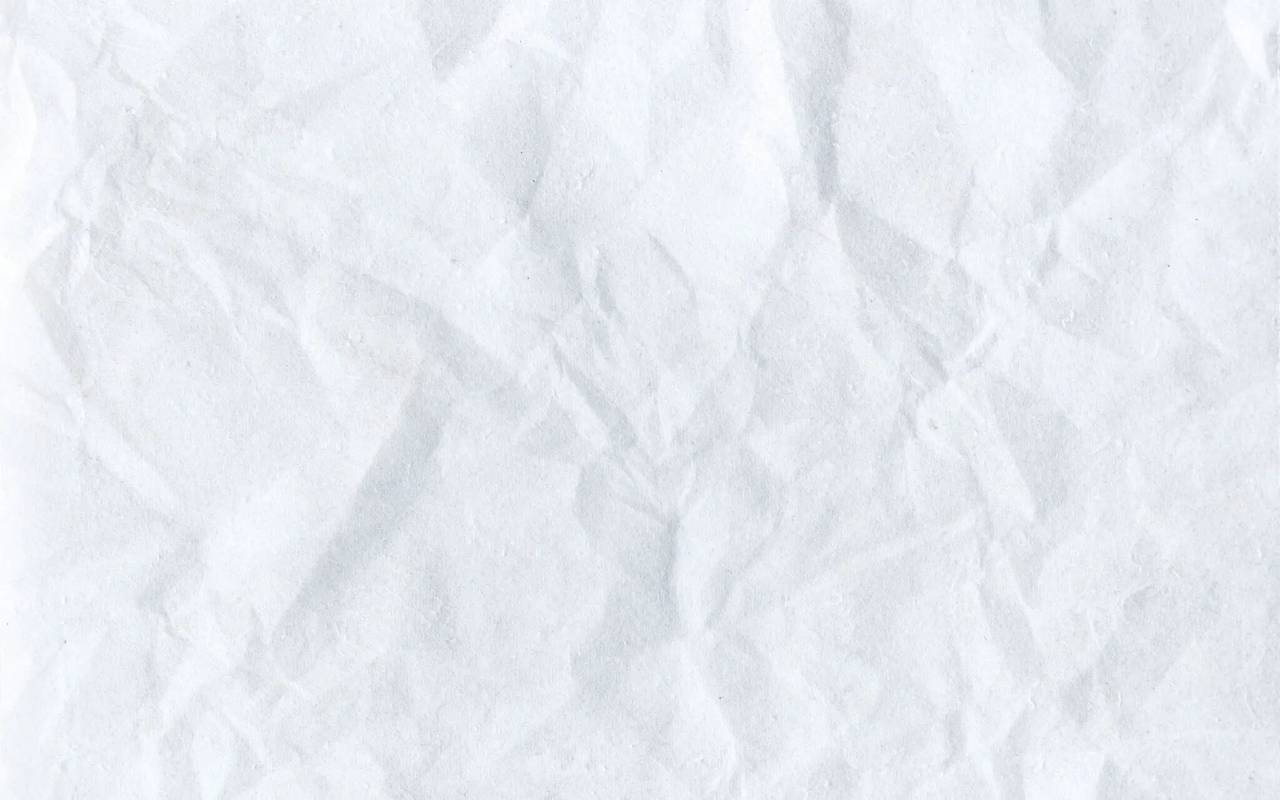
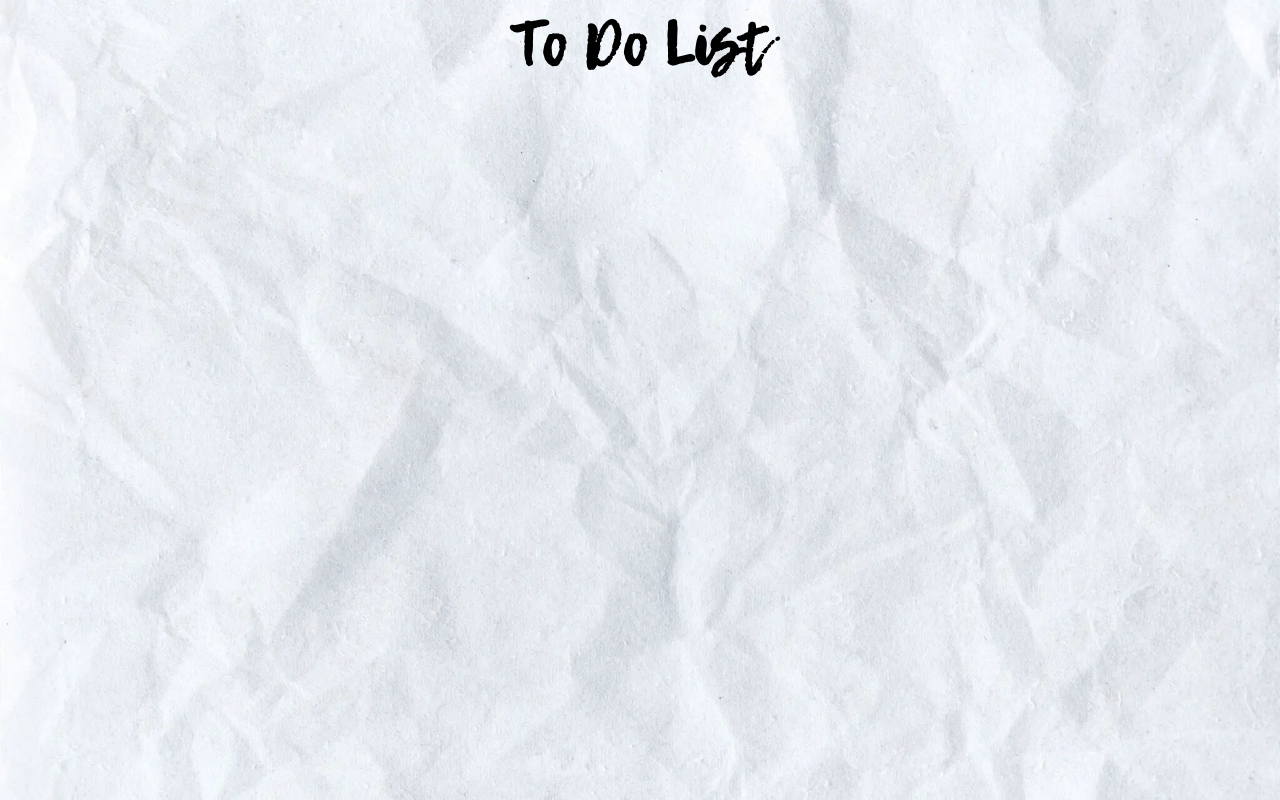
Before and after one commit to miliinbeer/todo-list, a React (Create React App) app: page / in a window 1280 px wide. Built offline with nearby package versions, Linux system fonts and the light colour scheme.

Commit message:
feat: added title

```diff
--- a/src/pages/home/index.tsx
+++ b/src/pages/home/index.tsx
@@ -1,8 +1,10 @@
 import React, { FunctionComponent } from "react";
-import { Root } from "./styles";
-import { GlobalStyles } from "../../app/styles";
+import { Root, Title } from "./styles";
 
 export const Home: FunctionComponent = () => {
-  return <Root>
-  </Root>;
+  return (
+    <Root>
+      <Title>To Do List</Title>
+    </Root>
+  );
 };
--- a/src/pages/home/styles.ts
+++ b/src/pages/home/styles.ts
@@ -2,4 +2,10 @@ import styled from "styled-components";
 
 export const Root = styled.div`
 
-`
+`;
+
+export const Title = styled.h1`
+  text-align: center;
+  font-family: "LemonTuesday", sans-serif;
+  font-size: 60px;
+`;
```
